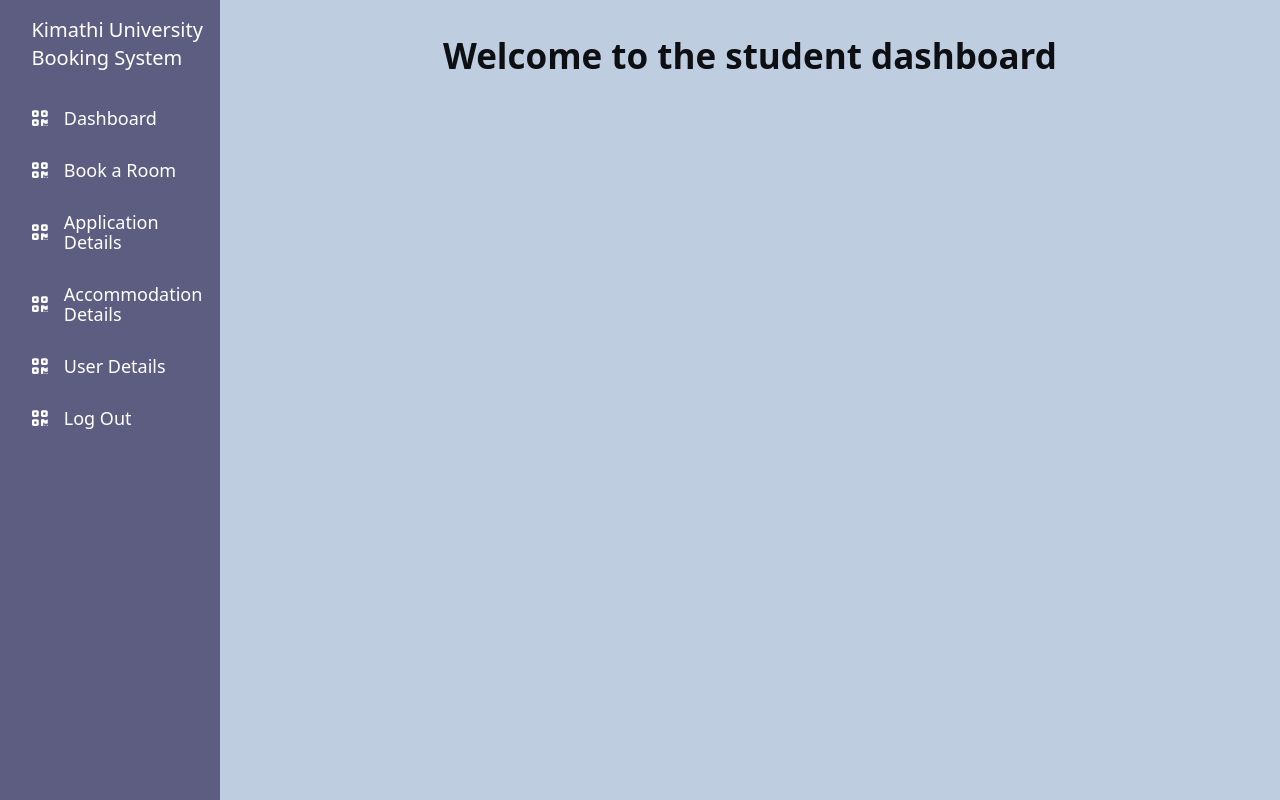
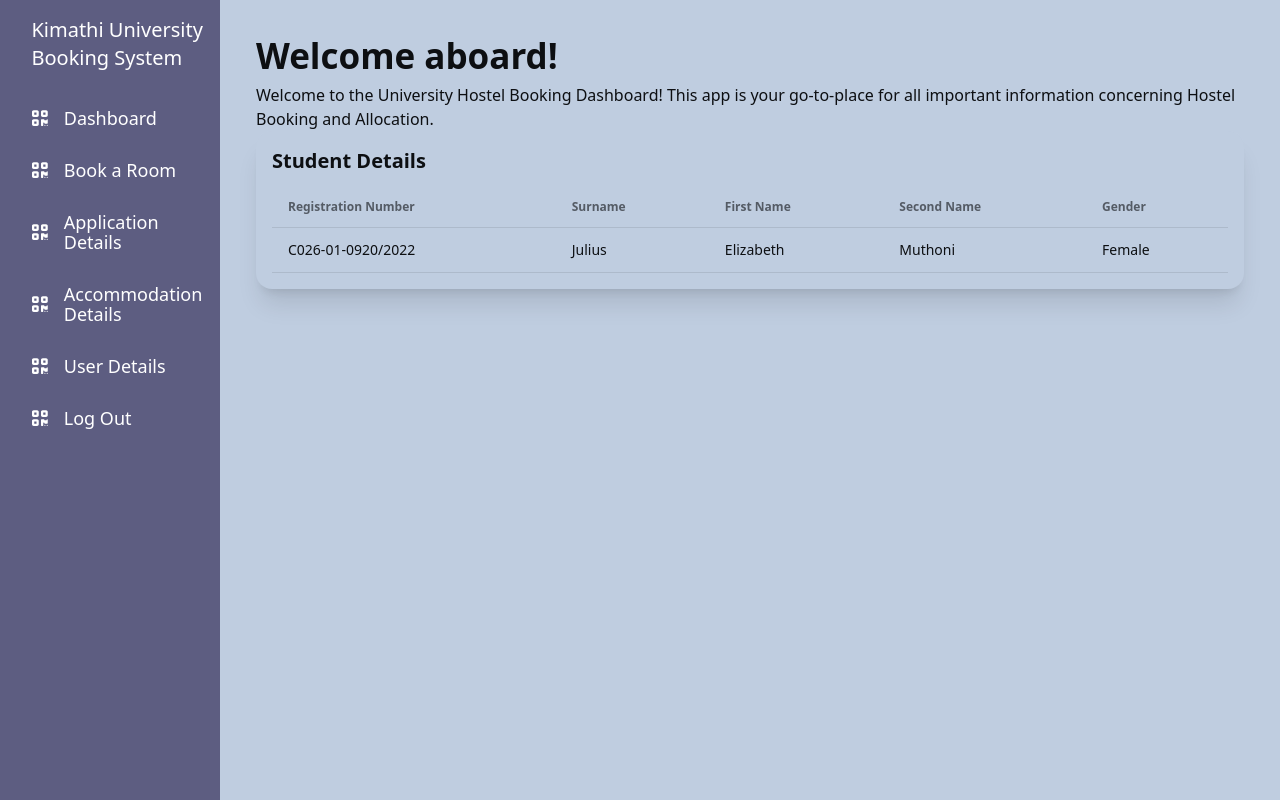
Before and after one commit to EvansMungai/UHBUI, an Angular app: page /student in a window 1280 px wide. Built offline with nearby package versions, Linux system fonts and the light colour scheme.

Commit message:
Create card and table components

```diff
--- /dev/null
+++ b/components/elements/card/card.component.html
@@ -0,0 +1,6 @@
+<div class="card card-compact bg-base-100 shadow-xl">
+    <div class="card-body">
+        <h2 class="card-title">Student Details</h2>
+        <app-table />
+    </div>
+</div>
--- a/components/elements/drawer/drawer.component.html
+++ b/components/elements/drawer/drawer.component.html
@@ -6,7 +6,7 @@
         Open drawer
       </label> -->
     <div class="md:hidden"><app-navbar /></div>
-    <div class="flex flex-col items-center py-[30px]">
+    <div class="flex flex-col px-9 py-[30px]">
       <ng-content />
     </div>
   </div>
--- /dev/null
+++ b/components/elements/table/table.component.html
@@ -0,0 +1,20 @@
+<div class="overflow-x-auto">
+    <table class="table table-md">
+        <!-- head -->
+        <thead>
+            <tr>
+                @for (item of TableHeading; track $index) {
+                <th>{{item}}</th>
+                }
+            </tr>
+        </thead>
+        <tbody>
+            <!-- row 1 -->
+            <tr>
+                @for (item of TableData; track $index) {
+                <td>{{item}}</td>
+                }
+            </tr>
+        </tbody>
+    </table>
+</div>
--- /dev/null
+++ b/components/elements/table/table.component.ts
@@ -0,0 +1,13 @@
+import { Component } from '@angular/core';
+
+@Component({
+  selector: 'app-table',
+  standalone: true,
+  imports: [],
+  templateUrl: './table.component.html',
+  styleUrl: './table.component.css'
+})
+export class TableComponent {
+  TableHeading: string[] =["Registration Number", "Surname", "First Name", "Second Name", "Gender"];
+  TableData: string[] =["C026-01-0920/2022", "Julius", "Elizabeth", "Muthoni", "Female"];
+}
--- a/src/app/student/student.component.html
+++ b/src/app/student/student.component.html
@@ -1,3 +1,6 @@
 <app-drawer>
-    <h1 class="text-[35px] text-center font-bold">Welcome to the student dashboard</h1>
+    <h1 class="text-[35px] font-bold">Welcome aboard!</h1>
+    <p>Welcome to the University Hostel Booking Dashboard! This app is your go-to-place for all important information
+        concerning Hostel Booking and Allocation.</p>
+    <app-card />
 </app-drawer>
--- a/src/app/student/student.component.ts
+++ b/src/app/student/student.component.ts
@@ -1,10 +1,11 @@
 import { Component } from '@angular/core';
 import { DrawerComponent } from "../../../components/elements/drawer/drawer.component";
+import { CardComponent } from "../../../components/elements/card/card.component";
 
 @Component({
   selector: 'app-student',
   standalone: true,
-  imports: [DrawerComponent],
+  imports: [DrawerComponent, CardComponent],
   templateUrl: './student.component.html',
   styleUrl: './student.component.css'
 })
```
Also changed, not shown: components/elements/card/card.component.ts (added, +13 -0 lines), components/elements/card/card.component.css (added), components/elements/table/table.component.css (added), 2 other files (tests, documents, lock files or other folders).
